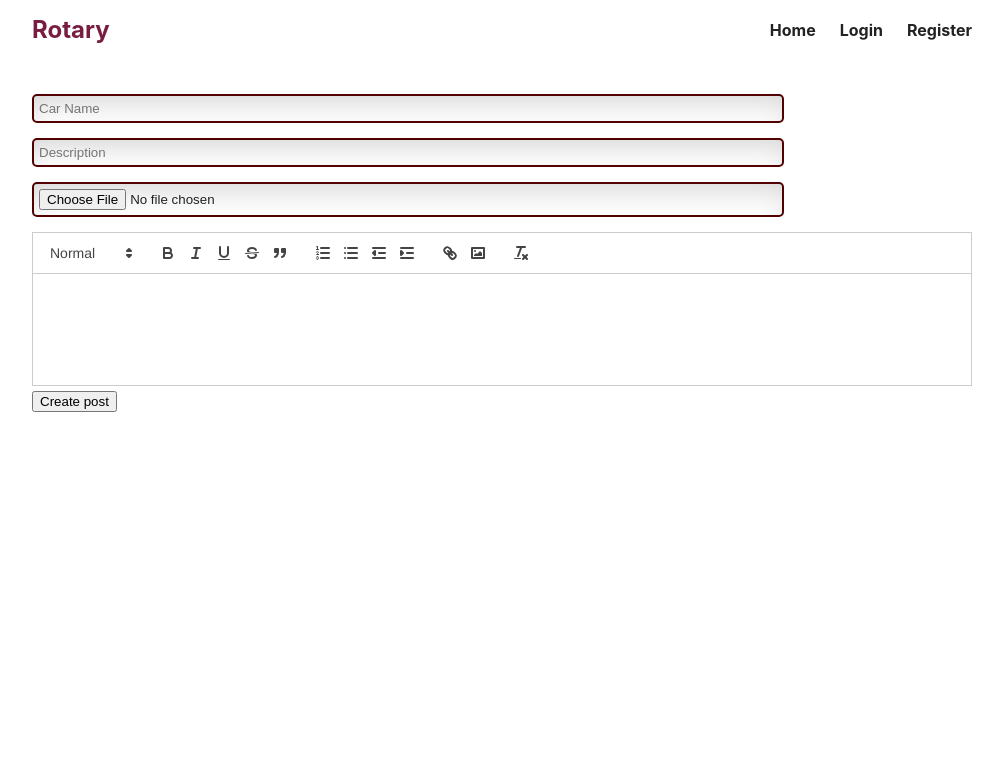
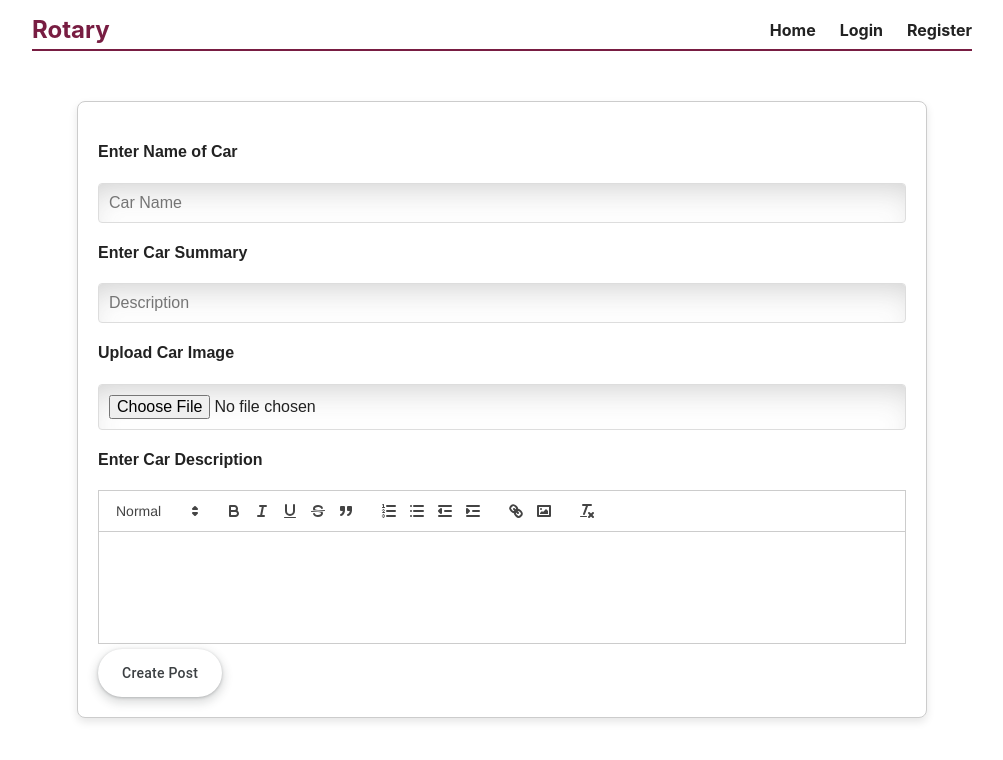
Before and after one commit to Aryan1891/Blog_app, a React (Create React App) app in the folder client/: page /create in a window 1280 px wide. Shown: the top 760 px of the page, without its empty margins (138-1141 px from the left). Built offline with nearby package versions, Linux system fonts and the light colour scheme; no server answers.

Commit message:
minor tweaks

```diff
--- a/client/src/App.css
+++ b/client/src/App.css
@@ -24,6 +24,8 @@ header{
     margin-bottom: 50px;
     align-items: center;
     width: 100%;
+    padding-bottom: 5px;
+    border-bottom: 2px solid #781D42;
 }
 
 header img{
@@ -248,7 +250,7 @@ a svg{
   height:20px;
 }
 .edit-post-form {
-    max-width: 600px;
+    max-width: 850px;
     margin: 0 auto; /* Center the form on the page */
     padding: 20px;
     border: 1px solid #ccc;
--- a/client/src/components/CreatePost.js
+++ b/client/src/components/CreatePost.js
@@ -35,19 +35,23 @@ export default function CreatePost() {
     return <Navigate to={'/'} />
   }
   return (
-    <form onSubmit={createNewPost}>
+    <form className="edit-post-form" onSubmit={createNewPost}>
+      <h4>Enter Name of Car</h4>
       <input type="title"
              placeholder={'Car Name'}
              value={title}
              onChange={ev => setTitle(ev.target.value)} />
+      <h4>Enter Car Summary</h4>
       <input type="summary"
              placeholder={'Description'}
              value={summary}
              onChange={ev => setSummary(ev.target.value)} />
+      <h4>Upload Car Image</h4>
       <input type="file"
              onChange={ev => setFiles(ev.target.files)} />
+      <h4>Enter Car Description</h4>
       <Editor value={content} onChange={setContent} />
-      <button style={{marginTop:'5px'}}>Create post</button>
+      <button className="button-17" style={{marginTop:'5px'}}>Create Post</button>
     </form>
   );
 }
```
